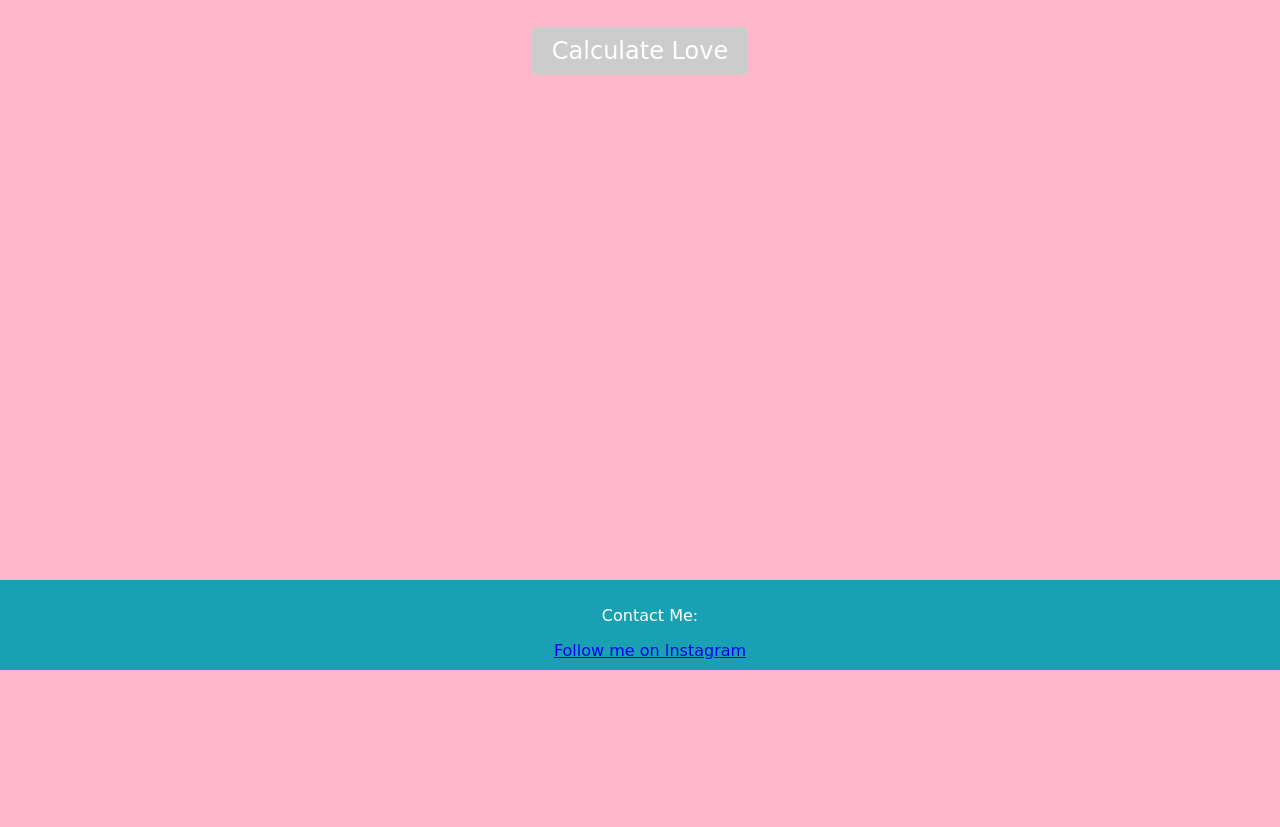
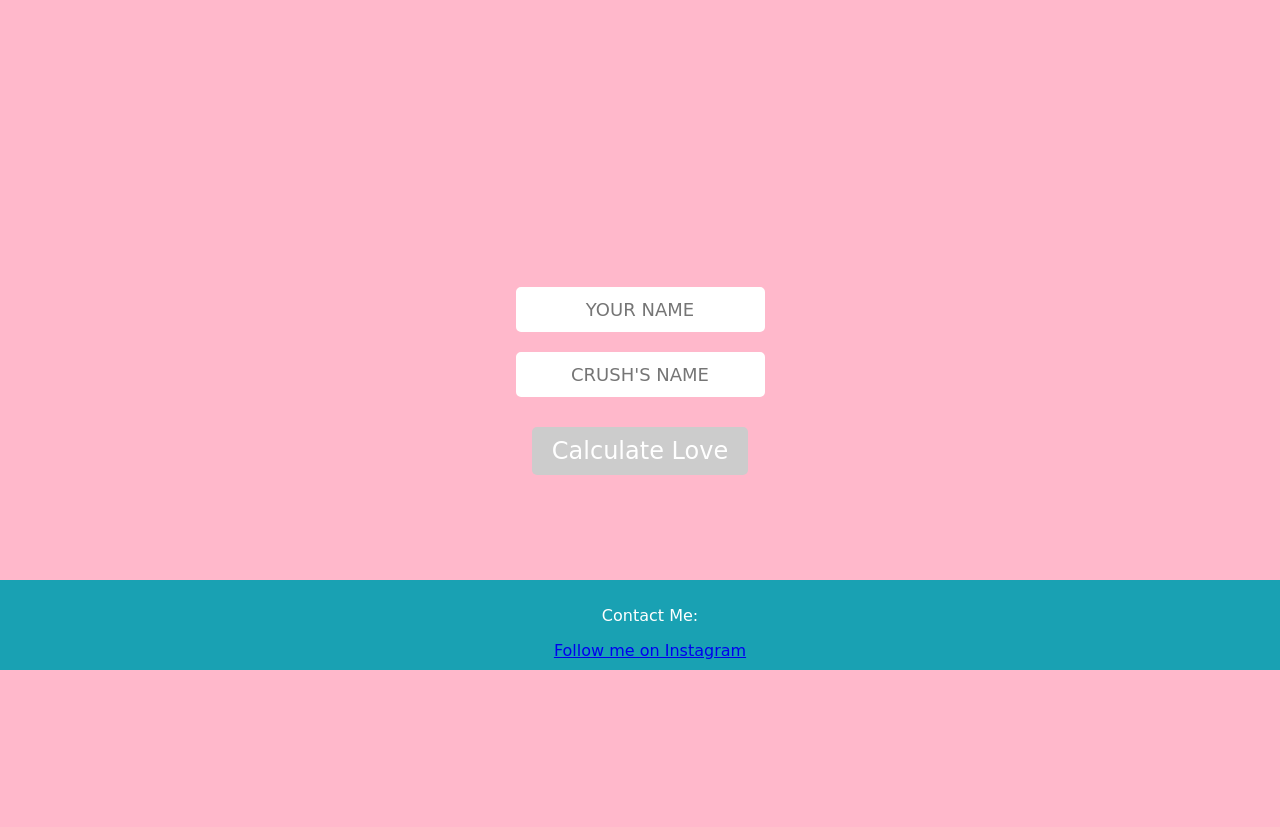
Before and after one commit to fymsh/LoveCalculator, a plain HTML site: page index.html in a window 1280 px wide. Shown: the part 130-957 px from the top of the page. Drawn offline with Linux system fonts and the light colour scheme; a web font is replaced by a local one.

Commit message:
Update index.html

```diff
--- a/index.html
+++ b/index.html
@@ -25,18 +25,10 @@
     }
 
     #love-container {
-      top: 20%;
       position: relative;
       width: 100vw;
       height: 100vh;
     }
-
-    @media screen and (orientation: landscape) {
-      body {
-        paddinq: 20px;
-      }
-    }
-
 
     #title {
       position: relative;
@@ -71,6 +63,12 @@
       flex-direction: column;
       align-items: center;
       text-shadow: 1px 1px 2px #888;
+    }
+
+    @media screen and (orientation: landscape) {
+      #input-boxes {
+        top: 50%; /* Adjust as needed */
+      }
     }
 
     .input-box {
```
